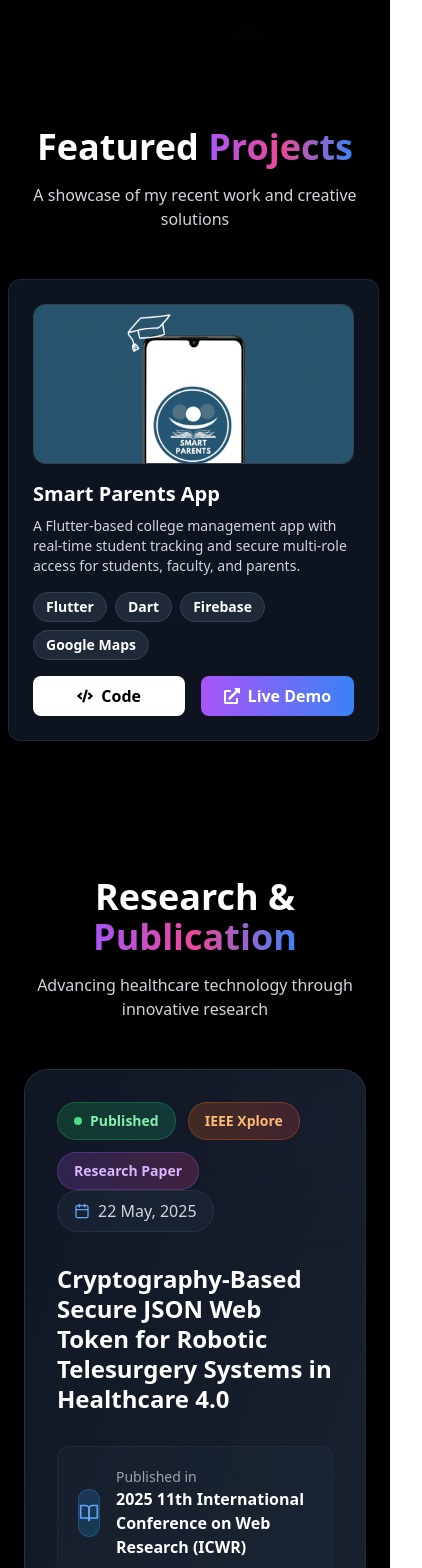
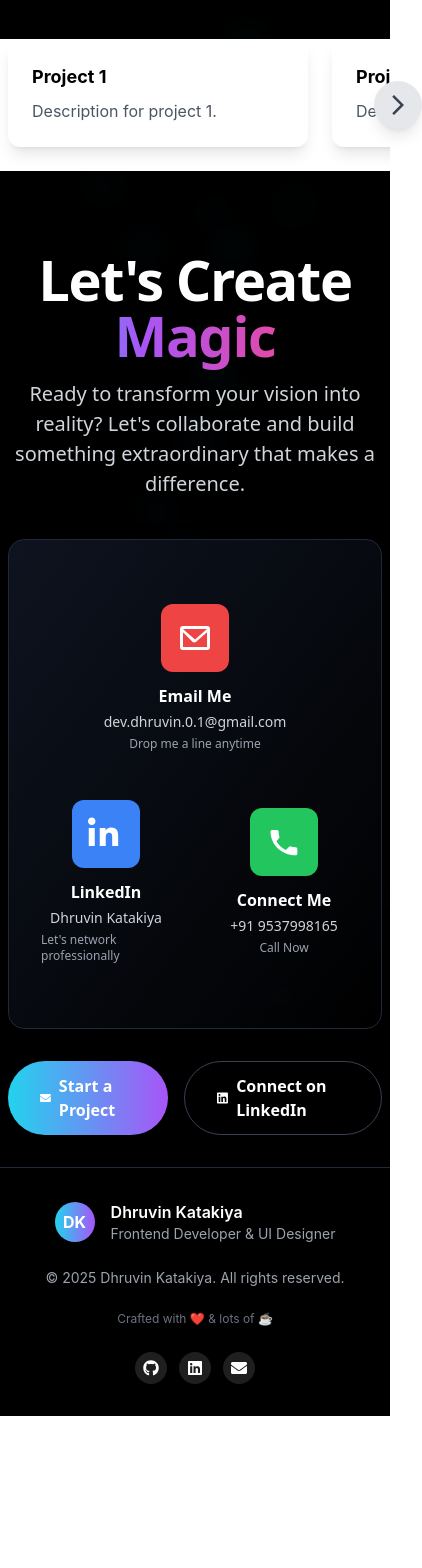
Before and after one commit to Dhruvinkatakiya/Portfolio-1, a React (Create React App) app: page / in a window 390 px wide. Shown: the part 5960-7528 px from the top of the page, 422 px wide, since content can reach past the window. After the commit the page ends 7376 px from the top, so only its background shows below. Built offline with nearby package versions, Linux system fonts and the light colour scheme.

Commit message:
update 1

```diff
--- a/package.json
+++ b/package.json
@@ -18,6 +18,7 @@
     "react-router-dom": "^6.30.1",
     "react-scripts": "^5.0.1",
     "react-typed": "^2.0.12",
+    "tailwind-scrollbar-hide": "^4.0.0",
     "web-vitals": "^2.1.4"
   },
   "scripts": {
--- a/src/component/Footer.jsx
+++ b/src/component/Footer.jsx
@@ -28,7 +28,7 @@ export default function Footer() {
         {/* Right - Social Icons */}
         <div className="flex gap-3">
           <a
-            href="https://github.com/"
+            href="https://github.com/Dhruvinkatakiya"
             target="_blank"
             rel="noopener noreferrer"
             className="bg-[#1f1f1f] p-2 rounded-full hover:bg-gray-700 hover:shadow-md transition duration-200"
@@ -37,7 +37,7 @@ export default function Footer() {
             <FaGithub className="text-white w-4 h-4" />
           </a>
           <a
-            href="https://linkedin.com/"
+            href="https://linkedin.com/in/dhruvin-katakiya"
             target="_blank"
             rel="noopener noreferrer"
             className="bg-[#1f1f1f] p-2 rounded-full hover:bg-gray-700 hover:shadow-md transition duration-200"
@@ -46,7 +46,7 @@ export default function Footer() {
             <FaLinkedin className="text-white w-4 h-4" />
           </a>
           <a
-            href="mailto:someone@example.com"
+            href="mailto:katakiyadhruvin1@gmail.com"
             className="bg-[#1f1f1f] p-2 rounded-full hover:bg-gray-700 hover:shadow-md transition duration-200"
             aria-label="Email"
           >
--- a/src/pages/ProjectsPage.jsx
+++ b/src/pages/ProjectsPage.jsx
@@ -1,267 +1,73 @@
-import React from "react";
-import { FaCode, FaExternalLinkAlt } from "react-icons/fa";
-import { FiCalendar, FiUser, FiBookOpen, FiAward } from "react-icons/fi";
-import { motion } from "framer-motion";
+import React, { useRef, useState, useEffect } from "react";
+import { MdArrowBackIos, MdArrowForwardIos } from "react-icons/md";
 
+const ProjectShowcase = () => {
+  const scrollRef = useRef(null);
+  const [canScrollLeft, setCanScrollLeft] = useState(false);
+  const [canScrollRight, setCanScrollRight] = useState(true);
 
-// 🖼️ Import project images
-import smartParentsImg from "../assets/smart_parents.png";
-import flixTexImg from "../assets/Flextix.png";
-import dheeraCircuitsImg from "../assets/Dheera.png";
-import coffeeBarImg from "../assets/coffee_bar.png";
-import homeDecorImg from "../assets//Homedecore.png";
+  const checkForScrollPosition = () => {
+    const { scrollLeft, scrollWidth, clientWidth } = scrollRef.current;
+    setCanScrollLeft(scrollLeft > 0);
+    setCanScrollRight(scrollLeft + clientWidth < scrollWidth - 1);
+  };
 
-// 📦 Project data
-const projects = [
-  {
-    title: "Smart Parents App",
-    description:
-      "A Flutter-based college management app with real-time student tracking and secure multi-role access for students, faculty, and parents.",
-    tags: ["Flutter", "Dart", "Firebase", "Google Maps"],
-    github: "https://github.com/Dhruvinkatakiya/smart_parents.git",
-    demo: "https://github.com/Dhruvinkatakiya/smart_parents.git",
-    image: smartParentsImg,
-  },
-  {
-    title: "Flix-tex E-Commerce",
-    description:
-      "FlixTex is an innovative clothing site that offers a diverse range of clothing collections for men and women.",
-    tags: ["React", "TailwindCSS", "Node.js", "MySQL"],
-    github: "https://github.com/Dhruvinkatakiya/FlixTex.git",
-    demo: "https://github.com/Dhruvinkatakiya/FlixTex.git",
-    image: flixTexImg,
-  },
-  {
-    title: "Dheera Circuits Website",
-    description:
-      "A professional website built as a freelance project. Integrated with Google Sheets API to capture form submissions in real time.",
-    tags: ["React.js", "SCSS", "Google Sheets API", "AWS"],
-    // github: "#",
-    demo: "https://dheeracircuits.com/",
-    image: dheeraCircuitsImg,
-  },
-  {
-    title: "Coffee Bar Management System",
-    description:
-      "A simple and effective web-based management system for coffee bar operations including ordering and billing.",
-    tags: ["PHP", "MySQL", "HTML", "CSS"],
-    github: "https://github.com/Dhruvinkatakiya/coffee_bar",
-    demo: "#",
-    image: coffeeBarImg,
-  },
-  {
-    title: "Home Decor Website",
-    description:
-      "A static website to showcase home décor items using elegant design and layout built with HTML & CSS.",
-    tags: ["HTML", "CSS", "Responsive Design"],
-    github: "https://github.com/Dhruvinkatakiya/home_decore.git",
-    demo: "https://dhruvinkatakiya.github.io/home_decore/",
-    image: homeDecorImg,
-  },
-];
+  const scroll = (direction) => {
+    if (scrollRef.current) {
+      const { clientWidth } = scrollRef.current;
+      const scrollAmount = direction === "left" ? -clientWidth : clientWidth;
+      scrollRef.current.scrollBy({ left: scrollAmount, behavior: "smooth" });
+    }
+  };
 
+  useEffect(() => {
+    const scrollContainer = scrollRef.current;
+    checkForScrollPosition();
+    scrollContainer.addEventListener("scroll", checkForScrollPosition);
+    return () =>
+      scrollContainer.removeEventListener("scroll", checkForScrollPosition);
+  }, []);
 
-const publications = [
-  {
-    id: 1,
-    title: "Cryptography-Based Secure JSON Web Token for Robotic Telesurgery Systems in Healthcare 4.0",
-    authors: "Dhruvin Katakiya",
-    journal: "IEEE",
-    publishDate: "22 May, 2025",
-    type: "Research Paper",
-    keySkills: ["JSON Web Token (JWT)", "Advanced Encryption Standard", "Cryptography", "Healthcare 4.0"],
-    tags: ["Cryptography", "JWT", "AES Algorithm", "Robotic Surgery", "Healthcare 4.0", "Telesurgery", "Cybersecurity", "Medical IoT"],
-    status: "Published",
-    publisher: "IEEE",
-    link: "https://ieeexplore.ieee.org/document/11006207", // Replace with actual IEEE paper link
-    isUpcoming: false // Paper was published on May 22, 2025 - already published
-  }
-];
+  return (
+    <div className="relative w-full max-w-6xl mx-auto">
+      {/* Left Button */}
+      {canScrollLeft && (
+        <button
+          onClick={() => scroll("left")}
+          className="absolute -left-8 top-1/2 transform -translate-y-1/2 z-20 bg-gray-200 hover:bg-gray-300 text-gray-700 w-12 h-12 rounded-full flex items-center justify-center shadow-lg transition"
+        >
+          <MdArrowBackIos className="text-2xl" />
+        </button>
+      )}
 
-
-
-export default function ProjectsPage() {
-  return (
-    <main
-      id="work"
-      className="min-h-screen bg-black text-white py-12 sm:py-16 px-2 sm:px-6 font-sans overflow-x-hidden"
+      {/* Scrollable Container */}
+      <div
+        ref={scrollRef}
+        className="flex overflow-x-auto space-x-6 pb-6 px-2 snap-x snap-mandatory w-full scrollbar-hide"
       >
-      <h1 className="text-4xl md:text-5xl font-extrabold mt-10 text-center mb-4">
-        Featured{" "}
-        <span className="text-transparent bg-gradient-to-r from-purple-500 via-pink-500 to-blue-500 bg-clip-text">
-          Projects
-        </span>
-      </h1>
-      <p className="text-center text-gray-300 mb-12 max-w-2xl mx-auto">
-        A showcase of my recent work and creative solutions
-      </p>
-
-      <div className="relative">
-        <div className="flex overflow-x-auto space-x-4 sm:space-x-6 pb-6 px-1 sm:px-2 scrollbar-thin scrollbar-thumb-purple-600 scrollbar-track-transparent snap-x snap-mandatory w-full max-w-7xl mx-auto">
-          {projects.map((project, idx) => (
+        {/* Example Project Cards */}
+        {Array.from({ length: 8 }).map((_, idx) => (
           <div
             key={idx}
-              className="snap-start min-w-[90vw] max-w-[95vw] sm:min-w-[360px] sm:max-w-[380px] bg-gray-900/80 text-white rounded-xl shadow-xl overflow-hidden flex-shrink-0 border border-gray-800 backdrop-blur-xl hover:scale-105 transition-all duration-300"
+            className="min-w-[300px] snap-center bg-white rounded-xl shadow-lg p-6 flex-shrink-0"
           >
-              <div className="p-6">
-                <img loading="lazy"
-                  src={project.image}
-                  alt={`${project.title} screenshot`}
-                  className="h-40 w-full object-cover rounded-xl mb-4 border border-gray-700"
-                />
-                <h2 className="text-xl font-bold mb-2">{project.title}</h2>
-                <p className="text-gray-300 text-sm mb-4">
-                  {project.description}
-                </p>
-                <div className="flex flex-wrap gap-2 mb-4">
-                  {project.tags.map((tag, i) => (
-                    <span
-                      key={i}
-                      className="px-3 py-1 text-sm font-semibold rounded-full bg-gray-800 text-white border border-gray-700"
-                    >
-                      {tag}
-                    </span>
-                  ))}
-                </div>
-                <div className="flex gap-4">
-                  <a
-                    href={project.github}
-                    target="_blank"
-                    rel="noopener noreferrer"
-                    className="flex-1 px-4 py-2 bg-white text-black font-semibold rounded-lg flex items-center justify-center gap-2"
-                  >
-                    <FaCode /> Code
-                  </a>
-                  <a
-                    href={project.demo}
-                    target="_blank"
-                    rel="noopener noreferrer"
-                    className="flex-1 px-4 py-2 bg-gradient-to-r from-purple-500 to-blue-500 text-white font-semibold rounded-lg flex items-center justify-center gap-2"
-                  >
-                    <FaExternalLinkAlt /> Live Demo
-                  </a>
-                </div>
-              </div>
+            <h3 className="text-lg font-bold mb-2">Project {idx + 1}</h3>
+            <p className="text-gray-600">Description for project {idx + 1}.</p>
           </div>
         ))}
       </div>
 
-   <div className="mt-20">
-  <h1 className="text-4xl md:text-5xl font-extrabold mt-28 text-center mb-4">
-    Research &{" "}
-    <span className="text-transparent bg-gradient-to-r from-purple-500 via-pink-500 to-blue-500 bg-clip-text">
-      Publication
-    </span>
-  </h1>
-  <p className="text-center text-gray-300 mb-12 max-w-2xl mx-auto">
-    Advancing healthcare technology through innovative research
-  </p>
+      {/* Right Button */}
+      {canScrollRight && (
+        <button
+          onClick={() => scroll("right")}
+          className="absolute -right-8 top-1/2 transform -translate-y-1/2 z-20 bg-gray-200 hover:bg-gray-300 text-gray-700 w-12 h-12 rounded-full flex items-center justify-center shadow-lg transition"
+        >
+          <MdArrowForwardIos className="text-2xl" />
+        </button>
+      )}
+    </div>
+  );
+};
 
-  {/* Publication Card */}
-  <div className="max-w-6xl mx-auto px-4 mb-12">
-    {publications.map((publication) => (
-      <motion.div
-        key={publication.id}
-        initial={{ opacity: 0, y: 30 }}
-        animate={{ opacity: 1, y: 0 }}
-        transition={{ duration: 0.6 }}
-        className="bg-gradient-to-br from-gray-900/90 to-gray-800/90 backdrop-blur-sm rounded-3xl p-8 md:p-10 border border-gray-700/50 hover:border-purple-500/50 transition-all duration-500 hover:shadow-2xl hover:shadow-purple-500/15 relative overflow-hidden"
-      >
-        {/* Decorative Elements */}
-        <div className="absolute top-0 right-0 w-32 h-32 bg-gradient-to-bl from-purple-500/5 to-transparent rounded-full blur-3xl"></div>
-        <div className="absolute bottom-0 left-0 w-24 h-24 bg-gradient-to-tr from-blue-500/5 to-transparent rounded-full blur-3xl"></div>
-
-        {/* Header Badges */}
-        <div className="relative z-10 flex flex-wrap items-center justify-between mb-8">
-          <div className="flex flex-wrap gap-3">
-            <span className="flex items-center gap-2 bg-gradient-to-r from-green-500/20 to-emerald-500/20 text-green-300 px-4 py-2 rounded-full text-sm font-semibold border border-green-500/30">
-              <div className="w-2 h-2 bg-green-400 rounded-full"></div>
-              Published
-            </span>
-            <span className="bg-gradient-to-r from-orange-500/20 to-red-500/20 text-orange-300 px-4 py-2 rounded-full text-sm font-semibold border border-orange-500/30">
-              IEEE Xplore
-            </span>
-            <span className="bg-gradient-to-r from-purple-500/20 to-pink-500/20 text-purple-300 px-4 py-2 rounded-full text-sm font-semibold border border-purple-500/30">
-              Research Paper
-            </span>
-          </div>
-          <div className="flex items-center gap-2 bg-gray-800/60 px-4 py-2 rounded-full border border-gray-700/50">
-            <FiCalendar className="text-blue-400" />
-            <span className="text-gray-300 font-medium">{publication.publishDate}</span>
-          </div>
-        </div>
-
-        {/* Title */}
-        <div className="relative z-10 mb-8">
-          <h2 className="text-2xl md:text-2xl lg:text-3xl font-bold text-white leading-tight">
-            {publication.title}
-          </h2>
-        </div>
-
-        {/* Publication Details */}
-        <div className="relative z-10 mb-8">
-          <div className="grid md:grid-cols-1 gap-6">
-            <div className="flex items-center gap-4 bg-gray-800/40 p-5 rounded-xl border border-gray-700/30">
-              <div className="w-12 h-12 bg-gradient-to-br from-blue-500/20 to-cyan-500/20 rounded-xl flex items-center justify-center border border-blue-500/30">
-                <FiBookOpen className="text-blue-400 text-xl" />
-              </div>
-              <div>
-                <div className="text-gray-400 text-sm">Published in</div>
-                <div className="text-white font-semibold">2025 11th International Conference on Web Research (ICWR)</div>
-              </div>
-            </div>
-
-          </div>
-        </div>
-
-        {/* Key Technologies */}
-        <div className="relative z-10 mb-8">
-          <div className="flex items-center gap-3 mb-6">
-            <div className="w-10 h-10 bg-gradient-to-br from-yellow-500/20 to-orange-500/20 rounded-xl flex items-center justify-center border border-yellow-500/30">
-              <FiAward className="text-yellow-400 text-lg" />
-            </div>
-            <h3 className="text-xl font-bold text-white">Key Technologies</h3>
-          </div>
-          <div className="grid grid-cols-1  md:grid-cols-4 gap-5">
-            {publication.keySkills.map((skill, index) => (
-              <motion.div
-                key={index}
-                initial={{ opacity: 0, scale: 0.9 }}
-                animate={{ opacity: 1, scale: 1 }}
-                transition={{ duration: 0.3, delay: index * 0.1 }}
-                className="bg-gradient-to-br from-purple-500/15 to-pink-500/15 border border-purple-500/30 rounded-xl p-3 text-center hover:border-purple-400/50 transition-all duration-300 hover:shadow-lg hover:shadow-purple-500/20 cursor-pointer group"
-              >
-                <div className="text-purple-300 font-semibold text-sm group-hover:text-purple-200 transition-colors">
-                  {skill}
-                </div>
-              </motion.div>
-            ))}
-          </div>
-        </div>
-
-        {/* Action Buttons */}
-        <div className="relative z-10 flex flex-col sm:flex-row gap-4">
-          <a
-            href={publication.link} // Replace with actual IEEE link
-            target="_blank"
-            rel="noopener noreferrer"
-            className="flex-1 bg-gradient-to-r from-blue-600 to-blue-700 hover:from-blue-500 hover:to-blue-600 text-white px-8 py-4 rounded-xl font-bold hover:shadow-xl hover:shadow-blue-500/25 flex items-center justify-center gap-3"
-          >
-            <FiBookOpen className="text-xl" />
-            View Paper
-          </a>
-
-
-        </div>
-      </motion.div>
-    ))}
-  </div>
-</div>
-
-</div >
-
-
-
-    </main>
-  );
-}
+export default ProjectShowcase;
--- a/src/pages/createmagic.jsx
+++ b/src/pages/createmagic.jsx
@@ -89,12 +89,20 @@ export default function CreateMagicPage() {
 
         {/* Buttons */}
         <div className="flex gap-4 justify-center mb-8 animate-fade-in">
-          <button className="flex items-center gap-2 bg-gradient-to-r from-cyan-400 to-purple-500 text-white font-semibold px-8 py-3 rounded-full shadow hover:scale-110 transition text-base">
+          <a
+            href="mailto:katakiyadhruvin1@gmail.com"
+            className="flex items-center gap-2 bg-gradient-to-r from-cyan-400 to-purple-500 text-white font-semibold px-8 py-3 rounded-full shadow hover:scale-110 transition text-base"
+          >
             <FaEnvelope /> Start a Project
-          </button>
-          <button className="flex items-center gap-2 bg-black text-white font-semibold px-8 py-3 rounded-full border border-gray-700 shadow hover:scale-110 transition text-base">
+          </a>
+          <a
+            href="https://www.linkedin.com/in/dhruvin-katakiya"
+            target="_blank"
+            rel="noopener noreferrer"
+            className="flex items-center gap-2 bg-black text-white font-semibold px-8 py-3 rounded-full border border-gray-700 shadow hover:scale-110 transition text-base"
+          >
             <FaLinkedin /> Connect on LinkedIn
-          </button>
+          </a>
         </div>
 
         {/* Stats */}
--- a/tailwind.config.js
+++ b/tailwind.config.js
@@ -7,5 +7,7 @@ module.exports = {
   theme: {
     extend: {},
   },
-  plugins: [],
+  plugins: [
+     require("tailwind-scrollbar-hide"),
+  ],
 }
```
Also changed, not shown: src/pages/HeroPage.jsx (+3 -4 lines), public/manifest.json (deleted), public/preview-image.png (deleted), 1 other file (tests, documents, lock files or other folders). Lines whose indentation alone changed are shown as unchanged.
